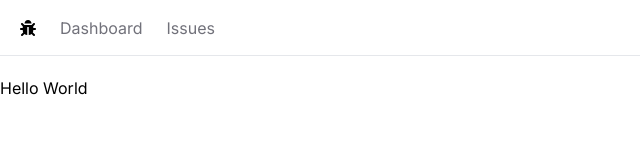
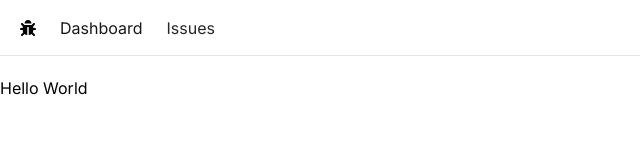
Before and after one commit to dymacode/issue-tracker, a Next.js app: page / in a window 1280 px wide. Shown: the top 160 px of the page, without its empty margins (0-640 px from the left). Built offline with nearby package versions, Linux system fonts and the light colour scheme.

Commit message:
styled the active link in the NavBar

```diff
--- a/app/NavBar.tsx
+++ b/app/NavBar.tsx
@@ -1,9 +1,17 @@
+'use client';
+
 import React from "react";
 import Link from "next/link";
 import { FaBug } from "react-icons/fa";
 import { link } from "fs";
+import { usePathname } from "next/navigation";
+import classNames from "classnames";
+import { text } from "stream/consumers";
 
 const NavBar = () => {
+const currentPath=usePathname();
+
+
   const links = [
     { label: "Dashboard", href: "/" },
     { label: "Issues", href: "/issues" },
@@ -16,15 +24,18 @@
       </Link>
 
       <ul className="flex space-x-6">
-        {links.map((link) => (
+        {links.map(link =>
           <Link
             key={link.href}
-            className="text-zinc-500 hover:text-zinc-800 transition-colors"
-            href={link.href}
-          >
-            {link.label}
+            className={classNames({
+              'text-zinc-900': link.href===currentPath,
+              'text-zinc-400': link.href!==currentPath,
+              'hover: text-zinc-800 transitiion-colors':true
+            })}
+
+           href={link.href}> {link.label}
           </Link>
-        ))}
+        )}
 
       </ul>
     </nav>
--- /dev/null
+++ b/app/issues/page.tsx
@@ -0,0 +1,9 @@
+import React from 'react'
+
+const IssuesPage = () => {
+  return (
+    <div>IssuesPage</div>
+  )
+}
+
+export default IssuesPage
--- a/package.json
+++ b/package.json
@@ -13,6 +13,7 @@
     "@types/react": "18.2.73",
     "@types/react-dom": "18.2.23",
     "autoprefixer": "10.4.19",
+    "classnames": "^2.3.2",
     "eslint": "8.57.0",
     "eslint-config-next": "14.1.4",
     "next": "14.1.4",
```
Also changed, not shown: 1 other file (tests, documents, lock files or other folders).
